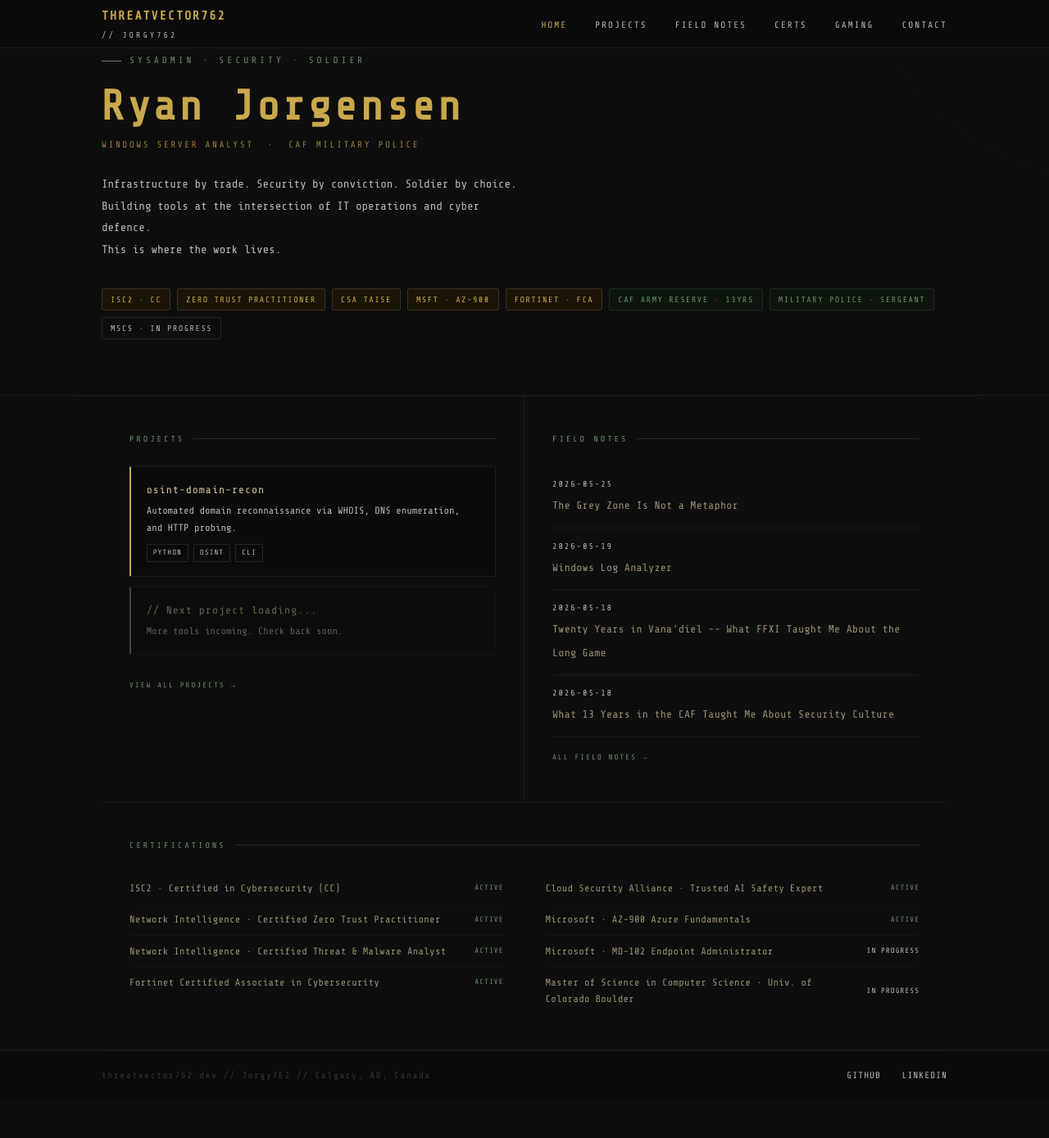
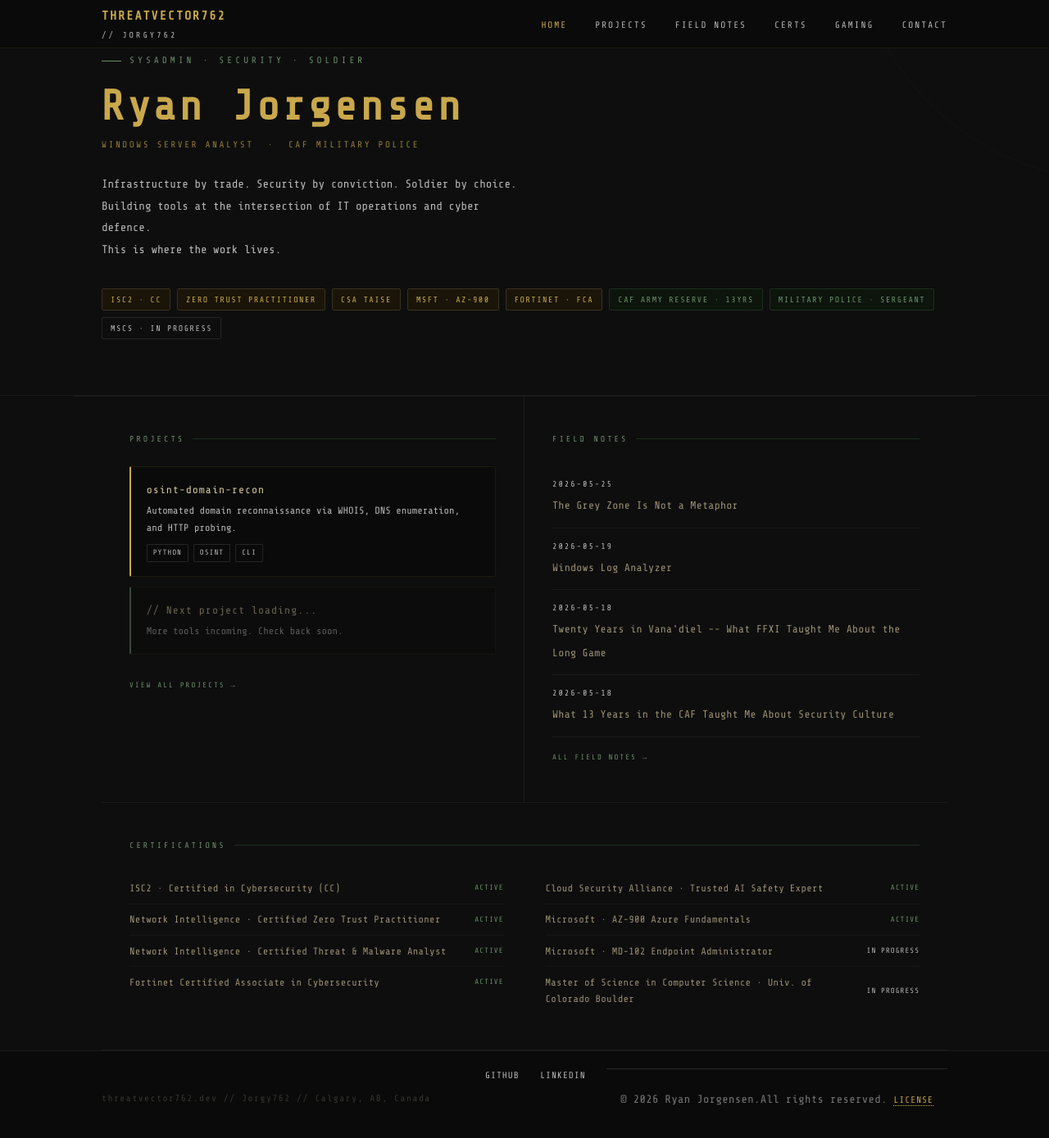
Before and after one commit to Jorgy762/jorgy762.github.io, a Jekyll site: the page built from index.html, in a window 1280 px wide and 1400 px high, scrolled down 79 px. Shown: the top 1389 px of the window at 82% size. Built offline with Jekyll 4.4.1, drawn with Linux system fonts in a browser that asks for light colours; before the commit the page ends 1423 px from its top, so only the background shows below that.

Commit message:
Add license, copyright footer, and code-file headers

```diff
--- a/_config.yml
+++ b/_config.yml
@@ -1,12 +1,17 @@
+# threatvector762.dev — site structure/code
+# Copyright (c) 2026 Ryan Jorgensen. Reuse of site code permitted under
+# Section 2 of LICENSE.md. Written/lecture content is NOT covered — see
+# Section 1 (all rights reserved).
+
 title: "ThreatVector762"
 tagline: "Sysadmin. Security. Soldier."
 description: "Windows Server Administrator and serving Senior Non-Commissioned Officer in Canadian Forces Military Police. Transitioning into cybersecurity."
 url: "https://threatvector762.dev"
 baseurl: ""
 author:
-  name: "Jorgy762"
+  name: "Ryan Jorgensen"
   github: "Jorgy762"
-  linkedin: "rjorg556"
+  linkedin: "rjorg762"
   location: "Calgary, AB, Canada"
 
 # Build
--- /dev/null
+++ b/_includes/copyright.html
@@ -0,0 +1,37 @@
+{%- comment -%}
+  threatvector762.dev — site structure/code
+  Copyright (c) 2026 Ryan Jorgensen. Reuse of site code permitted under
+  Section 2 of LICENSE.md. Written/lecture content is NOT covered — see
+  Section 1 (all rights reserved).
+
+  USAGE
+  -----
+  1. Save this file as:  _includes/copyright.html
+  2. In your layout (e.g. _layouts/default.html), place this line where you
+     want the notice to appear, typically just inside the closing footer:
+
+         {% include copyright.html %}
+
+  3. The year updates automatically — "site.time" is evaluated at every build,
+     and GitHub Pages rebuilds the site on each push, so the year stays current
+     with no manual edits.
+
+  Optional: set a fixed start year for a range (e.g. "2026–2027"). To do that,
+  add to _config.yml:
+
+         copyright_start_year: 2026
+
+  The markup below uses it if present and shows a range only once the current
+  year is later than the start year.
+{%- endcomment -%}
+
+<div class="site-copyright">
+  {%- assign current_year = site.time | date: "%Y" -%}
+  {%- if site.copyright_start_year and site.copyright_start_year != current_year -%}
+    &copy; {{ site.copyright_start_year }}&ndash;{{ current_year }} Ryan Jorgensen.
+  {%- else -%}
+    &copy; {{ current_year }} Ryan Jorgensen.
+  {%- endif -%}
+  All rights reserved.
+  <a href="{{ '/LICENSE.md' | relative_url }}">License</a>
+</div>
--- a/_layouts/default.html
+++ b/_layouts/default.html
@@ -38,7 +38,8 @@
       <span class="footer-text">threatvector762.dev // Jorgy762 // Calgary, AB, Canada</span>
       <div class="footer-links">
         <a href="https://github.com/Jorgy762" target="_blank" rel="noopener">GitHub</a>
-        <a href="https://www.linkedin.com/in/rjorg556/" target="_blank" rel="noopener">LinkedIn</a>
+        <a href="https://www.linkedin.com/in/rjorg762/" target="_blank" rel="noopener">LinkedIn</a>
+        {% include copyright.html %}
       </div>
     </div>
   </footer>
--- a/assets/css/style.css
+++ b/assets/css/style.css
@@ -1,3 +1,10 @@
+/*
+  threatvector762.dev — site structure/code
+  Copyright (c) 2026 Ryan Jorgensen. Reuse of site code permitted under
+  Section 2 of LICENSE.md. Written/lecture content is NOT covered — see
+  Section 1 (all rights reserved).
+*/
+
 /* ─── Imports ─────────────────────────────────────────── */
 @import url('https://fonts.googleapis.com/css2?family=Share+Tech+Mono&display=swap');
 
@@ -636,3 +643,35 @@ main { flex: 1; }
   .blog-list-item { flex-direction: column; gap: 0.5rem; }
   .site-footer .container { flex-direction: column; gap: 1rem; text-align: center; }
 }
+
+/*
+  threatvector762.dev — site structure/code
+  Copyright (c) 2026 Ryan Jorgensen. Reuse of site code permitted under
+  Section 2 of LICENSE.md. Written/lecture content is NOT covered — see
+  Section 1 (all rights reserved).
+
+  Optional styling for the copyright footer include.
+  Append to your existing site stylesheet (e.g. assets/css/style.scss or
+  main.css). Tuned to the dark monospace / gold (#c9a84c) theme.
+*/
+
+.site-copyright {
+  font-family: "Share Tech Mono", monospace;
+  font-size: 0.8rem;
+  letter-spacing: 0.03em;
+  color: #777;
+  text-align: center;
+  padding: 1.5rem 1rem;
+  border-top: 1px solid #2a2a2a;
+}
+
+.site-copyright a {
+  color: #c9a84c;
+  text-decoration: none;
+  border-bottom: 1px dotted #c9a84c;
+}
+
+.site-copyright a:hover {
+  color: #e0c878;
+  border-bottom-style: solid;
+}
```
Also changed, not shown: index.html (+7 -0 lines), LICENSE.md (added).
